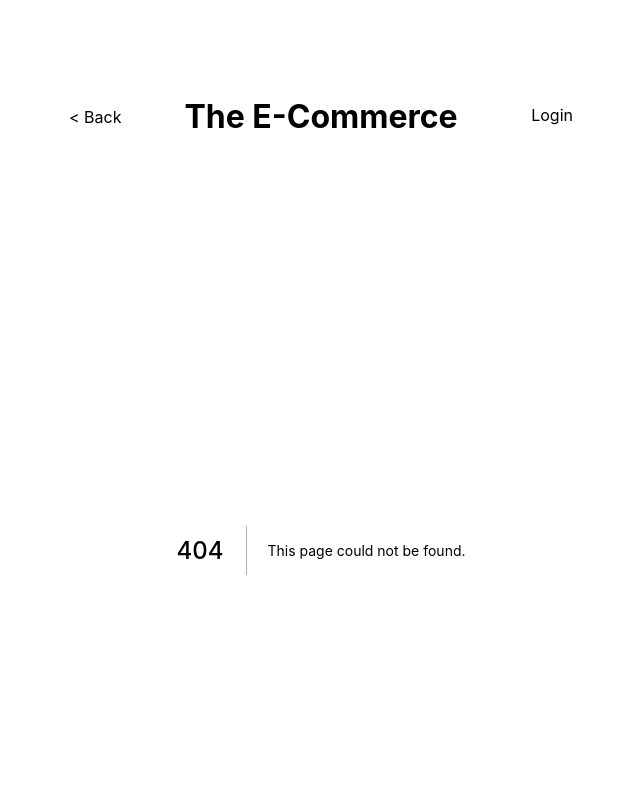
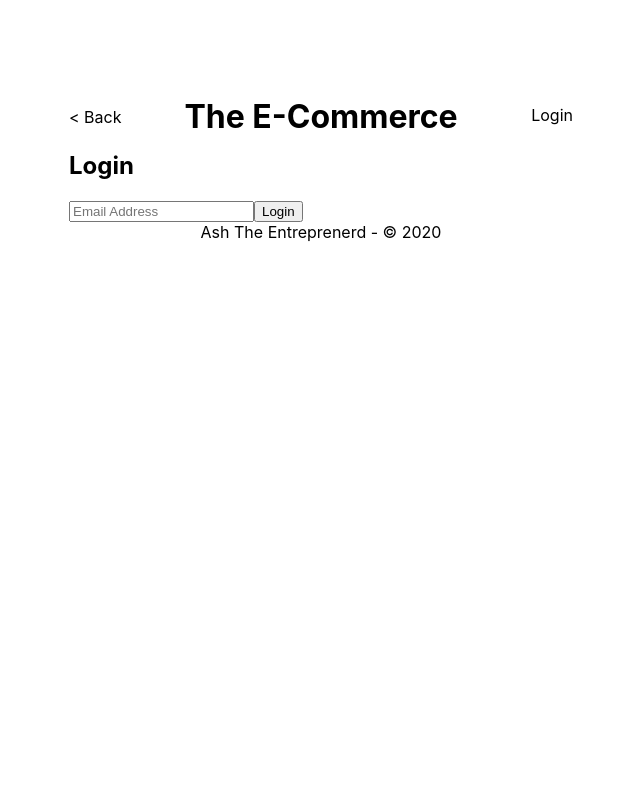
Before and after one commit to ashur-k/e-commerce-site-next-js-and-strapi, a Next.js app in the folder ecommerce-frontend/: page /login in a window 1280 px wide. Before the commit this address had no page. Shown: the top 800 px of the page, without its empty margins (319-959 px from the left). Built offline with nearby package versions, Linux system fonts and the light colour scheme.

Commit message:
created login funcitonality

```diff
--- /dev/null
+++ b/ecommerce-frontend/pages/login.js
@@ -0,0 +1,35 @@
+import Head from 'next/head'
+import { useContext, useState } from 'react'
+import AuthContext from '../context/AuthContext'
+
+export default function Login() {
+
+    const [email, setEmail] = useState()
+    const { loginUser } = useContext(AuthContext)
+
+    const handleSubmit = (event) => {
+        event.preventDefault()
+        loginUser(email)
+    }
+
+    return (
+        <div>
+            <Head>
+                <title>Login</title>
+                <meta name="description" content="Login here to make your purchase" />
+            </Head>
+            <h2>Login</h2>
+            <form onSubmit={handleSubmit}>
+                <input
+                    type="email"
+                    value={email}
+                    onChange={
+                        (event) => setEmail(event.target.value)
+                    }
+                    placeholder="Email Address"
+                />
+                <button type="submit">Login</button>
+            </form>
+        </div>
+    )
+}
```
